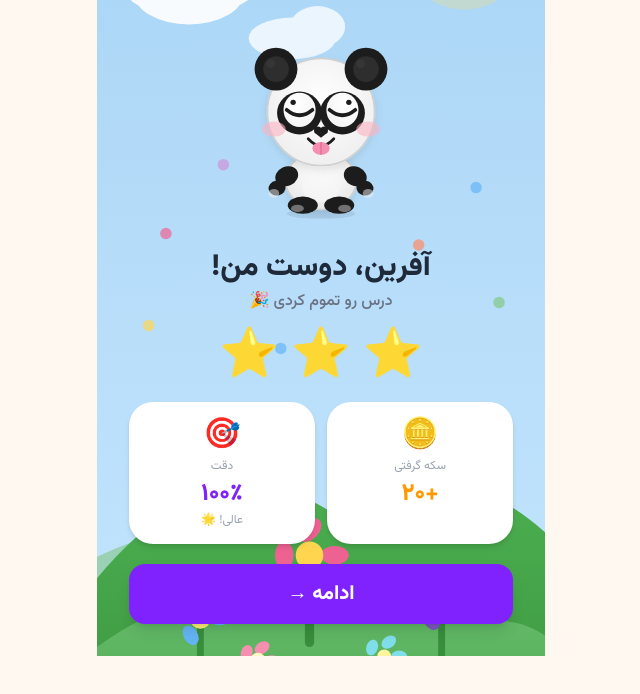
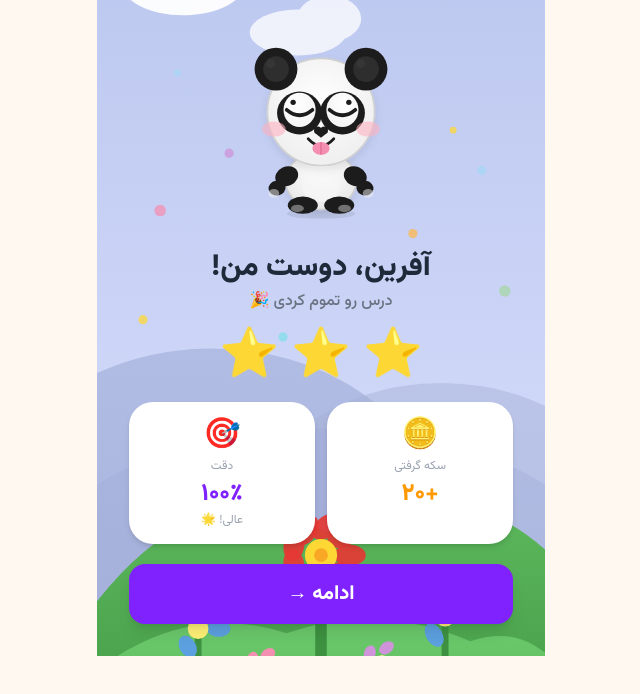
Before and after one commit to soodiA/tichi, a React (Vite) app: page /tichi/lesson-complete in a window 1280 px wide. Shown: the top 694 px of the page, without its empty margins (319-959 px from the left). Built offline with nearby package versions, Linux system fonts and the light colour scheme.

Commit message:
feat(tichi): scene-style background matching reference - periwinkle sky, mountains, flowers

```diff
--- a/src/components/ui/SceneBg.tsx
+++ b/src/components/ui/SceneBg.tsx
@@ -7,154 +7,160 @@ const SceneBg: React.FC = () => (
     preserveAspectRatio="xMidYMid slice"
     xmlns="http://www.w3.org/2000/svg"
   >
-    {/* Sky gradient */}
     <defs>
       <linearGradient id="sky" x1="0" y1="0" x2="0" y2="1">
-        <stop offset="0%" stopColor="#A8D4F5" />
-        <stop offset="100%" stopColor="#C8E8FF" />
+        <stop offset="0%" stopColor="#B8C4EE" />
+        <stop offset="55%" stopColor="#CDD6F7" />
+        <stop offset="100%" stopColor="#DDE4FF" />
+      </linearGradient>
+      <linearGradient id="mountain1" x1="0" y1="0" x2="0" y2="1">
+        <stop offset="0%" stopColor="#9BA8D4" />
+        <stop offset="100%" stopColor="#7B8BBF" />
+      </linearGradient>
+      <linearGradient id="mountain2" x1="0" y1="0" x2="0" y2="1">
+        <stop offset="0%" stopColor="#A8B3D8" />
+        <stop offset="100%" stopColor="#8A97C8" />
       </linearGradient>
       <linearGradient id="hill1" x1="0" y1="0" x2="0" y2="1">
-        <stop offset="0%" stopColor="#4CAF50" />
-        <stop offset="100%" stopColor="#388E3C" />
+        <stop offset="0%" stopColor="#5CB85C" />
+        <stop offset="100%" stopColor="#3D9140" />
       </linearGradient>
       <linearGradient id="hill2" x1="0" y1="0" x2="0" y2="1">
-        <stop offset="0%" stopColor="#66BB6A" />
-        <stop offset="100%" stopColor="#43A047" />
+        <stop offset="0%" stopColor="#6DC96D" />
+        <stop offset="100%" stopColor="#4AAD4A" />
       </linearGradient>
       <linearGradient id="ground" x1="0" y1="0" x2="0" y2="1">
-        <stop offset="0%" stopColor="#81C784" />
-        <stop offset="100%" stopColor="#4CAF50" />
+        <stop offset="0%" stopColor="#7BC87B" />
+        <stop offset="100%" stopColor="#5AAE5A" />
       </linearGradient>
     </defs>
 
     {/* Sky */}
     <rect width="390" height="844" fill="url(#sky)" />
 
-    {/* Sun */}
-    <circle cx="320" cy="90" r="45" fill="#FFE066" opacity="0.9" />
-    <circle cx="320" cy="90" r="55" fill="#FFE066" opacity="0.25" />
+    {/* Distant mountains (purple-toned) */}
+    <ellipse cx="100" cy="600" rx="200" ry="160" fill="url(#mountain1)" opacity="0.55" />
+    <ellipse cx="300" cy="620" rx="180" ry="150" fill="url(#mountain2)" opacity="0.50" />
+    <ellipse cx="195" cy="640" rx="250" ry="130" fill="#9DAAD6" opacity="0.35" />
 
     {/* Clouds */}
-    {/* Cloud 1 */}
-    <g opacity="0.92">
-      <ellipse cx="80" cy="130" rx="48" ry="28" fill="white" />
-      <ellipse cx="108" cy="118" rx="34" ry="26" fill="white" />
-      <ellipse cx="52" cy="125" rx="28" ry="20" fill="white" />
+    <g opacity="0.95">
+      <ellipse cx="75" cy="120" rx="55" ry="30" fill="white" />
+      <ellipse cx="108" cy="105" rx="38" ry="30" fill="white" />
+      <ellipse cx="44"  cy="115" rx="32" ry="22" fill="white" />
     </g>
-    {/* Cloud 2 */}
-    <g opacity="0.88">
-      <ellipse cx="270" cy="80" rx="55" ry="25" fill="white" />
-      <ellipse cx="300" cy="68" rx="36" ry="24" fill="white" />
-      <ellipse cx="245" cy="76" rx="30" ry="20" fill="white" />
+    <g opacity="0.90">
+      <ellipse cx="290" cy="75"  rx="60" ry="27" fill="white" />
+      <ellipse cx="325" cy="62"  rx="40" ry="26" fill="white" />
+      <ellipse cx="260" cy="71"  rx="34" ry="22" fill="white" />
     </g>
-    {/* Cloud 3 (small) */}
     <g opacity="0.75">
-      <ellipse cx="170" cy="170" rx="38" ry="18" fill="white" />
-      <ellipse cx="192" cy="160" rx="24" ry="18" fill="white" />
+      <ellipse cx="175" cy="165" rx="42" ry="20" fill="white" />
+      <ellipse cx="202" cy="153" rx="28" ry="20" fill="white" />
     </g>
 
-    {/* Back hill */}
-    <ellipse cx="195" cy="780" rx="320" ry="200" fill="#81C784" opacity="0.6" />
+    {/* Front hills */}
+    <path d="M0 660 Q95 540 200 600 Q305 540 390 615 L390 844 L0 844 Z" fill="url(#hill1)" />
+    <path d="M0 720 Q80 660 165 688 Q245 660 325 695 Q362 682 390 705 L390 844 L0 844 Z" fill="url(#hill2)" />
 
-    {/* Main hills */}
-    <path d="M0 640 Q100 520 200 580 Q300 520 390 600 L390 844 L0 844 Z" fill="url(#hill1)" />
-    <path d="M0 700 Q80 640 160 670 Q240 640 320 680 Q360 670 390 690 L390 844 L0 844 Z" fill="url(#hill2)" />
+    {/* Ground strip */}
+    <rect x="0" y="774" width="390" height="70" fill="url(#ground)" />
 
-    {/* Ground */}
-    <rect x="0" y="760" width="390" height="84" fill="url(#ground)" />
-
-    {/* Flower 1 (big pink) */}
-    <g transform="translate(185, 700)">
-      <rect x="-4" y="-80" width="8" height="80" rx="4" fill="#388E3C" />
-      {/* Petals */}
-      {[0,45,90,135,180,225,270,315].map((deg, i) => (
+    {/* Big pink/red flower center */}
+    <g transform="translate(195,715)">
+      <rect x="-5" y="-95" width="10" height="95" rx="5" fill="#3D9140" />
+      {/* Leaf */}
+      <ellipse cx="14" cy="-55" rx="16" ry="8" fill="#4CAF50" transform="rotate(30,14,-55)" />
+      {[0,40,80,120,160,200,240,280,320].map((deg, i) => (
         <ellipse
           key={i}
-          cx={Math.cos((deg * Math.PI) / 180) * 22}
-          cy={Math.sin((deg * Math.PI) / 180) * 22 - 80}
-          rx="12" ry="8"
-          fill="#F06292"
-          transform={`rotate(${deg}, 0, -80)`}
-          opacity="0.9"
+          cx={Math.cos((deg * Math.PI) / 180) * 25}
+          cy={Math.sin((deg * Math.PI) / 180) * 25 - 95}
+          rx="14" ry="9"
+          fill="#E53935"
+          transform={`rotate(${deg}, 0, -95)`}
+          opacity="0.92"
         />
       ))}
-      <circle cx="0" cy="-80" r="12" fill="#FFD54F" />
+      <circle cx="0" cy="-95" r="14" fill="#FDD835" />
+      <circle cx="0" cy="-95" r="6" fill="#F9A825" />
     </g>
 
-    {/* Flower 2 (blue left) */}
-    <g transform="translate(90, 730)">
-      <rect x="-3" y="-55" width="6" height="55" rx="3" fill="#388E3C" />
-      {[0,60,120,180,240,300].map((deg, i) => (
-        <ellipse
-          key={i}
-          cx={Math.cos((deg * Math.PI) / 180) * 17}
-          cy={Math.sin((deg * Math.PI) / 180) * 17 - 55}
-          rx="9" ry="6"
-          fill="#64B5F6"
-          transform={`rotate(${deg}, 0, -55)`}
-          opacity="0.9"
-        />
-      ))}
-      <circle cx="0" cy="-55" r="9" fill="#FFF176" />
-    </g>
-
-    {/* Flower 3 (blue right) */}
-    <g transform="translate(300, 720)">
-      <rect x="-3" y="-60" width="6" height="60" rx="3" fill="#388E3C" />
+    {/* Blue flower left */}
+    <g transform="translate(88,742)">
+      <rect x="-3" y="-58" width="6" height="58" rx="3" fill="#3D9140" />
       {[0,60,120,180,240,300].map((deg, i) => (
         <ellipse
           key={i}
           cx={Math.cos((deg * Math.PI) / 180) * 18}
-          cy={Math.sin((deg * Math.PI) / 180) * 18 - 60}
+          cy={Math.sin((deg * Math.PI) / 180) * 18 - 58}
           rx="10" ry="7"
-          fill="#7E57C2"
-          transform={`rotate(${deg}, 0, -60)`}
-          opacity="0.85"
+          fill="#5C9FE0"
+          transform={`rotate(${deg}, 0, -58)`}
+          opacity="0.92"
         />
       ))}
-      <circle cx="0" cy="-60" r="9" fill="#FFE082" />
+      <circle cx="0" cy="-58" r="9" fill="#FFF176" />
     </g>
 
-    {/* Small flower 4 */}
-    <g transform="translate(140, 750)">
-      <rect x="-2" y="-38" width="4" height="38" rx="2" fill="#388E3C" />
+    {/* Blue flower right */}
+    <g transform="translate(303,735)">
+      <rect x="-3" y="-62" width="6" height="62" rx="3" fill="#3D9140" />
+      {[0,60,120,180,240,300].map((deg, i) => (
+        <ellipse
+          key={i}
+          cx={Math.cos((deg * Math.PI) / 180) * 19}
+          cy={Math.sin((deg * Math.PI) / 180) * 19 - 62}
+          rx="11" ry="7"
+          fill="#5C9FE0"
+          transform={`rotate(${deg}, 0, -62)`}
+          opacity="0.88"
+        />
+      ))}
+      <circle cx="0" cy="-62" r="9" fill="#FFF176" />
+    </g>
+
+    {/* Small pink flower left */}
+    <g transform="translate(145,758)">
+      <rect x="-2" y="-40" width="4" height="40" rx="2" fill="#3D9140" />
       {[0,72,144,216,288].map((deg, i) => (
         <ellipse
           key={i}
           cx={Math.cos((deg * Math.PI) / 180) * 12}
-          cy={Math.sin((deg * Math.PI) / 180) * 12 - 38}
+          cy={Math.sin((deg * Math.PI) / 180) * 12 - 40}
           rx="7" ry="5"
           fill="#F48FB1"
-          transform={`rotate(${deg}, 0, -38)`}
+          transform={`rotate(${deg}, 0, -40)`}
         />
       ))}
-      <circle cx="0" cy="-38" r="7" fill="#FFF9C4" />
+      <circle cx="0" cy="-40" r="7" fill="#FFF9C4" />
     </g>
 
-    {/* Small flower 5 */}
-    <g transform="translate(250, 748)">
-      <rect x="-2" y="-40" width="4" height="40" rx="2" fill="#388E3C" />
+    {/* Small pink flower right */}
+    <g transform="translate(248,755)">
+      <rect x="-2" y="-42" width="4" height="42" rx="2" fill="#3D9140" />
       {[0,72,144,216,288].map((deg, i) => (
         <ellipse
           key={i}
           cx={Math.cos((deg * Math.PI) / 180) * 13}
-          cy={Math.sin((deg * Math.PI) / 180) * 13 - 40}
+          cy={Math.sin((deg * Math.PI) / 180) * 13 - 42}
           rx="7" ry="5"
-          fill="#80DEEA"
-          transform={`rotate(${deg}, 0, -40)`}
+          fill="#CE93D8"
+          transform={`rotate(${deg}, 0, -42)`}
         />
       ))}
-      <circle cx="0" cy="-40" r="6" fill="#FFF59D" />
+      <circle cx="0" cy="-42" r="6" fill="#FFF59D" />
     </g>
 
     {/* Confetti dots */}
     {[
-      {x:60,y:340,c:'#F06292'},{x:330,y:300,c:'#64B5F6'},
-      {x:45,y:420,c:'#FFD54F'},{x:350,y:400,c:'#81C784'},
-      {x:110,y:280,c:'#CE93D8'},{x:280,y:350,c:'#FF8A65'},
-      {x:200,y:260,c:'#F06292'},{x:160,y:440,c:'#64B5F6'},
+      {x:55, y:320, c:'#F48FB1', r:5},{x:335,y:285,c:'#A5D6F5',r:4},
+      {x:40, y:415, c:'#FDD835',r:4},{x:355,y:390,c:'#A5D6A7',r:5},
+      {x:115,y:270, c:'#CE93D8',r:4},{x:275,y:340,c:'#FFB74D',r:4},
+      {x:200,y:250, c:'#F48FB1',r:3},{x:162,y:430,c:'#80DEEA', r:4},
+      {x:310,y:250, c:'#FDD835',r:3},{x:70, y:200, c:'#A5D6F5',r:3},
     ].map((d, i) => (
-      <circle key={i} cx={d.x} cy={d.y} r="5" fill={d.c} opacity="0.7" />
+      <circle key={i} cx={d.x} cy={d.y} r={d.r} fill={d.c} opacity="0.75" />
     ))}
   </svg>
 );
```
Also changed, not shown: src/components/ui/PageBg.tsx (+67 -23 lines).
